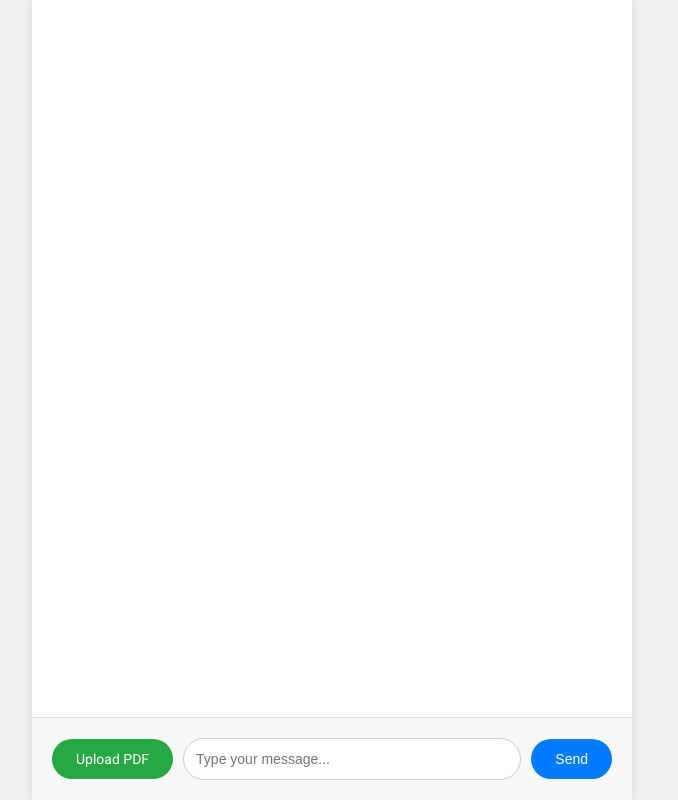
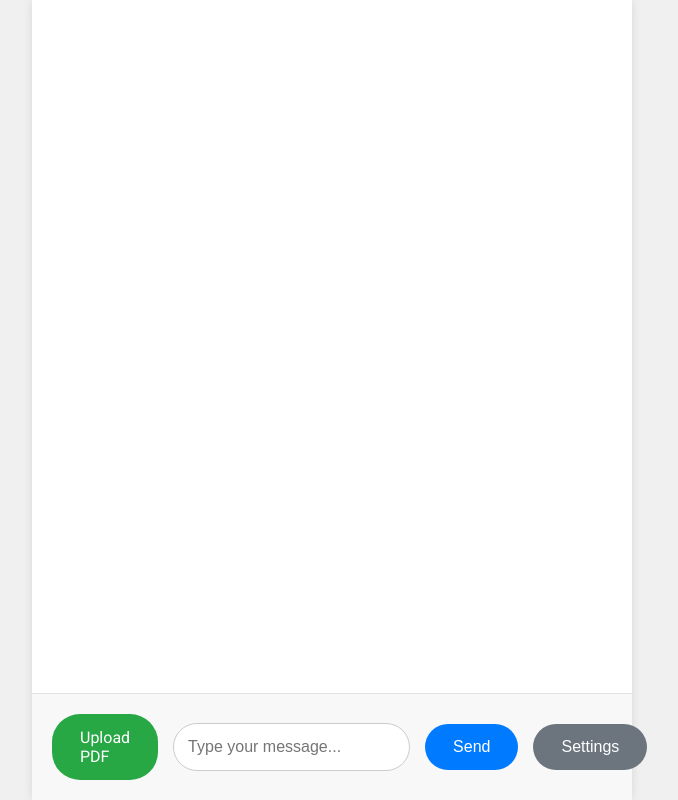
Before and after one commit to Dini-49149/document-chat-assistant, a Flask app: page / in a window 1280 px wide. Shown: the whole page, without its empty margins (308-986 px from the left). Run offline with Flask 3, Linux system fonts and the light colour scheme.

Commit message:
Update chat.html
added document Text Splitter preferences

```diff
--- a/templates/chat.html
+++ b/templates/chat.html
@@ -78,41 +78,96 @@
         }
         #user-input {
             flex: 1;
-            padding: 12px;
-            font-size: 14px;
+            padding: 14px;
+            font-size: 16px;
             border: 1px solid #ccc;
-            border-radius: 24px;
-            margin-right: 10px;
+            border-radius: 28px;
+            margin-right: 15px;
+        }
+        #send-button, #settings-button {
+            padding: 14px 28px;
+            font-size: 16px;
+            border-radius: 28px;
+            transition: background-color 0.3s ease;
+            cursor: pointer;
+            border: none;
+            color: white;
         }
         #send-button {
-            padding: 12px 24px;
-            font-size: 14px;
             background-color: #007bff;
-            color: white;
-            border: none;
-            border-radius: 24px;
-            cursor: pointer;
-            transition: background-color 0.3s ease;
         }
         #send-button:hover {
             background-color: #0056b3;
         }
-        #file-upload {
-            display: none;
-        }
         #upload-label {
-            padding: 12px 24px;
-            font-size: 14px;
+            padding: 14px 28px;
+            font-size: 16px;
             background-color: #28a745;
             color: white;
             border: none;
-            border-radius: 24px;
+            border-radius: 28px;
             cursor: pointer;
-            margin-right: 10px;
+            margin-right: 15px;
             transition: background-color 0.3s ease;
         }
         #upload-label:hover {
             background-color: #218838;
+        }
+        #file-upload {
+            display: none;
+        }
+        #settings-button {
+            background-color: #6c757d;
+            margin-left: 15px;
+        }
+        #settings-button:hover {
+            background-color: #5a6268;
+        }
+
+        /* Popup Styling */
+        .popup-overlay {
+            position: fixed;
+            top: 0;
+            left: 0;
+            width: 100%;
+            height: 100%;
+            background: rgba(0, 0, 0, 0.5);
+            display: none;
+            justify-content: center;
+            align-items: center;
+        }
+        .popup-content {
+            background: #fff;
+            padding: 20px;
+            border-radius: 10px;
+            box-shadow: 0 0 10px rgba(0, 0, 0, 0.1);
+            max-width: 400px;
+            width: 100%;
+        }
+        .popup-content label {
+            display: block;
+            margin-bottom: 10px;
+            font-weight: bold;
+        }
+        .popup-content input, .popup-content select {
+            width: calc(100% - 20px);
+            padding: 10px;
+            margin-bottom: 20px;
+            border: 1px solid #ccc;
+            border-radius: 5px;
+        }
+        .popup-buttons {
+            display: flex;
+            justify-content: flex-end;
+        }
+        .popup-buttons button {
+            padding: 10px 20px;
+            border: none;
+            border-radius: 5px;
+            background-color: #007bff;
+            color: white;
+            cursor: pointer;
+            margin-left: 10px;
         }
     </style>
 </head>
@@ -120,18 +175,72 @@
     <div class="chat-container">
         <div class="chat-messages" id="chat-messages"></div>
         <div class="input-area">
-            <label for="file-upload" id="upload-label"><i class="fas fa-upload"></i> Upload PDF</label>
+            <label for="file-upload" id="upload-label">Upload PDF</label>
             <input id="file-upload" type="file" multiple>
             <input type="text" id="user-input" placeholder="Type your message...">
             <button id="send-button">Send</button>
+            <button id="settings-button">Settings</button>
         </div>
     </div>
+
+    <!-- Popup Window -->
+    <div class="popup-overlay" id="popup-overlay">
+        <div class="popup-content">
+            <h3>Document Settings</h3>
+            <div>
+                <label for="chunk-size">Chunk Size:</label>
+                <input type="number" id="chunk-size" value="500" min="1">
+            </div>
+            <div>
+                <label for="chunk-overlap">Chunk Overlap:</label>
+                <input type="number" id="chunk-overlap" value="100" min="0">
+            </div>
+            <div>
+                <label for="length-function">Length Function:</label>
+                <select id="length-function">
+                    <option value="token">Tokens</option>
+                    <option value="len">Characters</option>
+                </select>
+            </div>
+            <div>
+                <label for="text-splitter-type">Select a Text Splitter:</label>
+                <select id="text-splitter-type">
+                    <option value="recursive_character">RecursiveCharacter</option>
+                    <option value="character">Character</option>
+                </select>
+            </div>
+            <div class="popup-buttons">
+                <button id="apply-settings">Apply</button>
+                <button id="close-popup">Close</button>
+            </div>
+        </div>
+    </div>
+
     <script>
         const chatMessages = document.getElementById('chat-messages');
         const userInput = document.getElementById('user-input');
         const sendButton = document.getElementById('send-button');
         const fileUpload = document.getElementById('file-upload');
         const uploadLabel = document.getElementById('upload-label');
+        const settingsButton = document.getElementById('settings-button');
+        const popupOverlay = document.getElementById('popup-overlay');
+        const applySettingsButton = document.getElementById('apply-settings');
+        const closePopupButton = document.getElementById('close-popup');
+
+        // Open settings popup
+        settingsButton.addEventListener('click', () => {
+            popupOverlay.style.display = 'flex';
+        });
+
+        // Close settings popup
+        closePopupButton.addEventListener('click', () => {
+            popupOverlay.style.display = 'none';
+        });
+
+        // Apply settings and close popup
+        applySettingsButton.addEventListener('click', () => {
+            popupOverlay.style.display = 'none';
+        });
 
         function addMessage(content, isUser) {
             const messageDiv = document.createElement('div');
@@ -182,16 +291,30 @@
                     formData.append('files', files[i]);
                 }
 
+                // Get user settings
+                const chunkSize = document.getElementById('chunk-size').value;
+                const chunkOverlap = document.getElementById('chunk-overlap').value;
+                const lengthFunction = document.getElementById('length-function').value;
+                const textSplitterType = document.getElementById('text-splitter-type').value;
+
+                // Append settings to form data
+                formData.append('chunk_size', chunkSize);
+                formData.append('chunk_overlap', chunkOverlap);
+                formData.append('length_function', lengthFunction);
+                formData.append('text_splitter_type', textSplitterType);
+
                 fetch('/upload', {
                     method: 'POST',
                     body: formData,
                 })
-                .then(response => {
-                    if (response.ok) {
-                        // Change the label text to "Files Uploaded"
+                .then(response => response.json())
+                .then(data => {
+                    if (data.response) {
+                        // Display the response in the chat
+                        addMessage(data.response, false);
                         uploadLabel.textContent = "Files Uploaded";
                     } else {
-                        alert('Failed to upload files');
+                        alert('Failed to process files');
                     }
                 })
                 .catch(error => {
```
